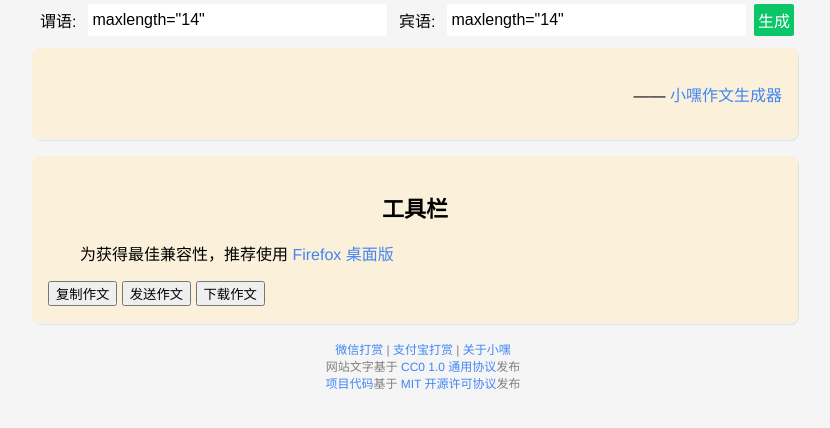
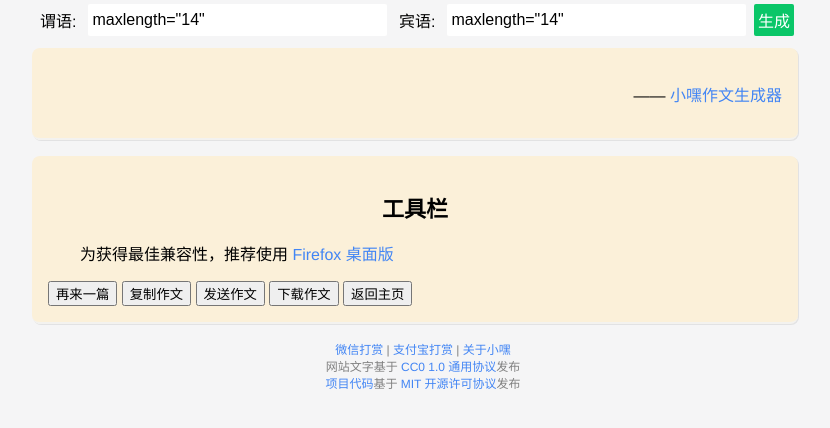
Before and after one commit to jackjyq/xiaohei-zuowen, a Flask app: template templates/作文.html in a window 1280 px wide. Shown: the top 428 px of the page, without its empty margins (217-1047 px from the left). Run offline with Flask 2, Linux system fonts and the light colour scheme; the template is opened without the code that fills it, so the values that code supplies are empty.

Commit message:
增加新的工具

```diff
--- a/templates/作文.html
+++ b/templates/作文.html
@@ -61,9 +61,11 @@
       <p>为获得最佳兼容性，推荐使用
           <a href="https://www.mozilla.org/zh-CN/firefox/new/">
           Firefox 桌面版</a></p>
+      <button onclick="再来一篇()">再来一篇</button>
       <button onclick="复制作文()">复制作文</button>
       <button onclick="发送作文()">发送作文</button>
       <button onclick="下载作文()">下载作文</button>
+      <button onclick="window.location.href='/'">返回主页</button>
     </article>
   </main>
   <footer>
```
